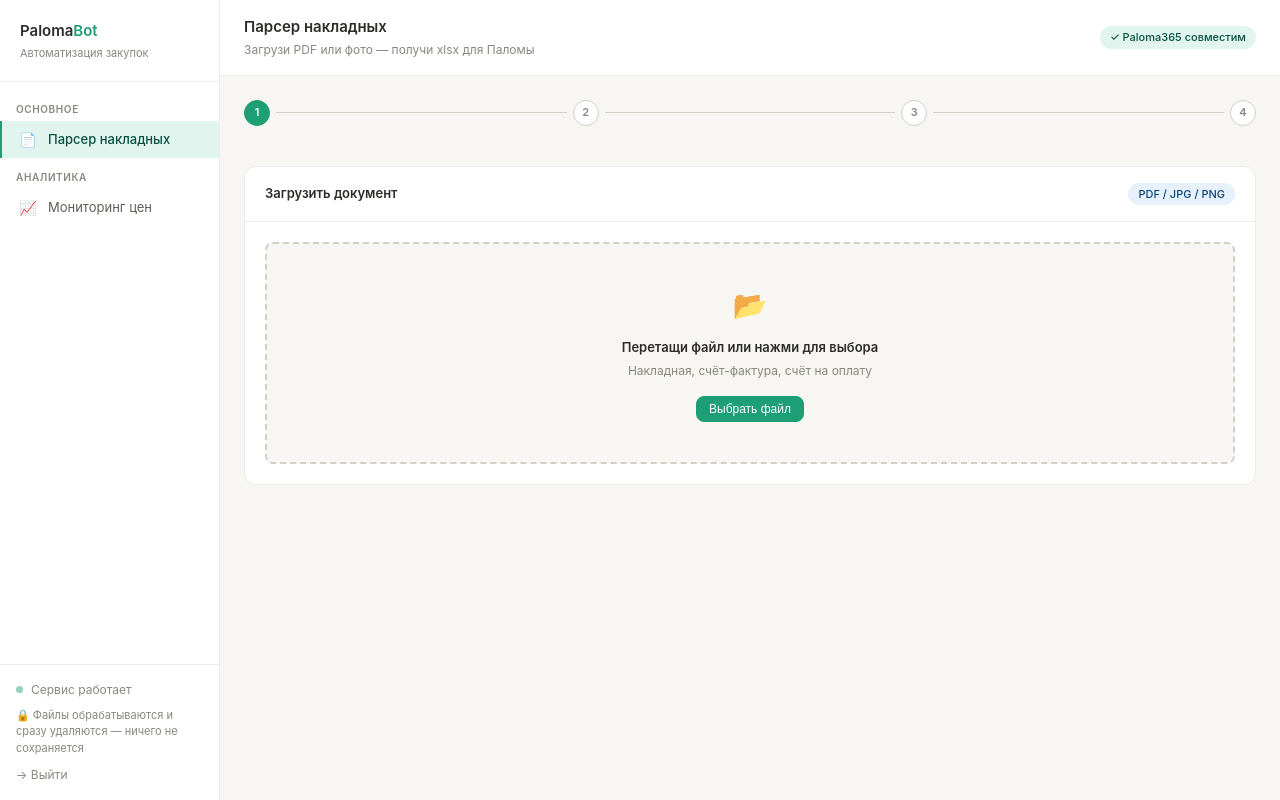
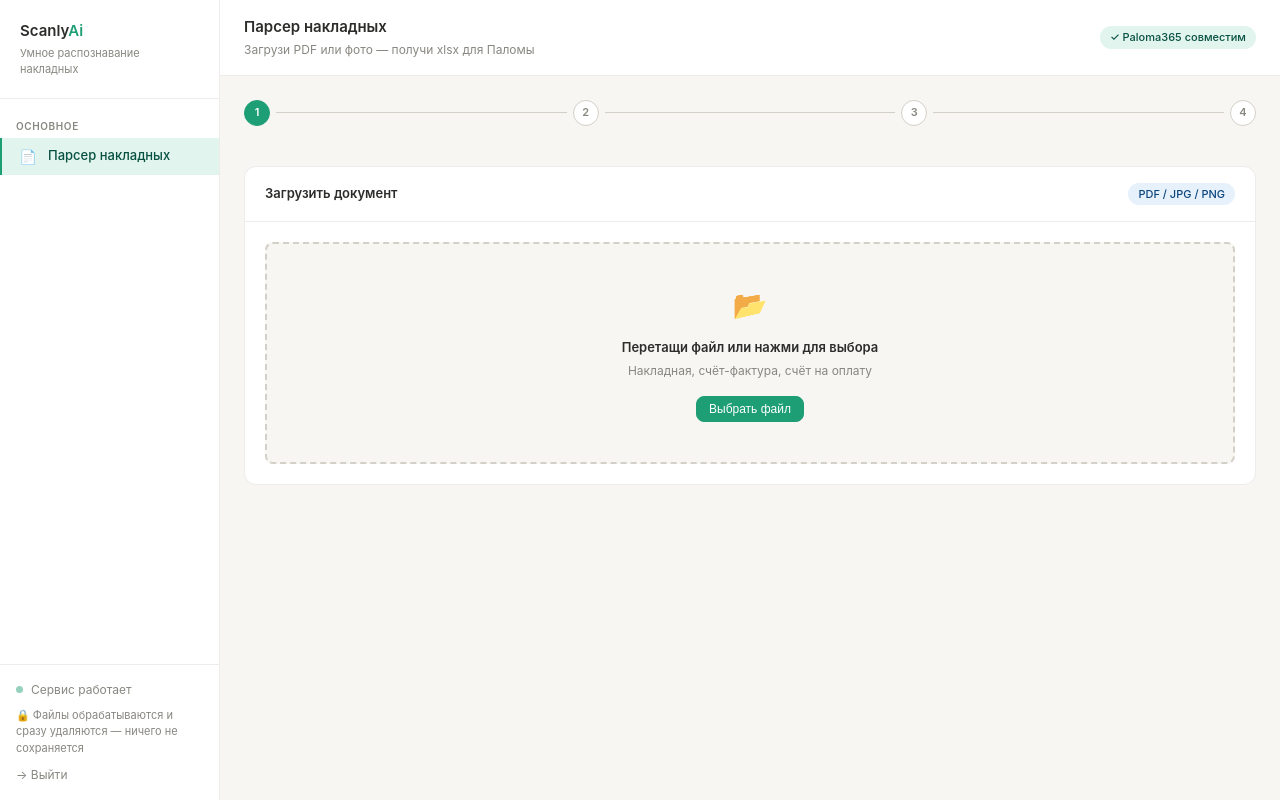
Before and after one commit to abudinislam/paloma-web, a Flask app: page / in a window 1280 px wide. Run offline with Flask 3, Linux system fonts and the light colour scheme; the visitor is signed in with stand-in values (Sample User, id 1); data that the repository does not hold is empty; parts of the project's set-up code (start-up, migrations or seed data) failed here and were passed over.

Commit message:
Rebrand PalomaBot to ScanlyAi; fix silent duplicate key error in admin
- Rename all UI references from PalomaBot to ScanlyAi
- Replace "Автоматизация закупок" with "Умное распознавание накладных"
- Show flash error when duplicate password used in admin key creation
- Remove "Аналитика" nav section and stub prices page

Co-Authored-By: Claude Sonnet 4.6 <noreply@anthropic.com>

```diff
--- a/app.py
+++ b/app.py
@@ -1,4 +1,4 @@
-"""PalomaBot Web — веб-сервис для парсинга накладных
+"""ScanlyAi — умное распознавание накладных
 Flask + Claude API → xlsx для Paloma365
 """
 import os
--- a/routes.py
+++ b/routes.py
@@ -3,7 +3,7 @@ import os
 from datetime import datetime, timezone
 from functools import wraps
 
-from flask import Blueprint, render_template, request, jsonify, send_file, session, redirect, url_for
+from flask import Blueprint, render_template, request, jsonify, send_file, session, redirect, url_for, flash
 
 from extensions import db
 from models import Invoice, AccessKey
@@ -261,13 +261,16 @@ def admin_key_add():
     if not password:
         return redirect(url_for('main.admin'))
     existing = AccessKey.query.filter_by(key_hash=AccessKey.hash(password)).first()
-    if not existing:
+    if existing:
+        flash('Этот пароль уже используется другим клиентом. Придумайте другой.', 'error')
+    else:
         db.session.add(AccessKey(
             key_hash=AccessKey.hash(password),
             label=label,
             monthly_limit=limit,
         ))
         db.session.commit()
+        flash(f'Клиент «{label or password}» добавлен.', 'success')
     return redirect(url_for('main.admin'))
 
 
--- a/templates/admin_login.html
+++ b/templates/admin_login.html
@@ -3,7 +3,7 @@
 <head>
 <meta charset="UTF-8">
 <meta name="viewport" content="width=device-width, initial-scale=1.0">
-<title>PalomaBot — Админ</title>
+<title>ScanlyAi — Админ</title>
 <style>
 *{box-sizing:border-box;margin:0;padding:0}
 :root{--teal:#1D9E75;--teal-dark:#085041;--gray-50:#F7F6F2;--gray-100:#EDECEA;--gray-200:#D3D1C7;--gray-400:#888780;--gray-600:#5F5E5A;--gray-800:#2C2C2A;--white:#fff;--radius:12px;--radius-sm:8px}
@@ -22,7 +22,7 @@ input[type=password]:focus{border-color:var(--teal)}
 </head>
 <body>
 <div class="card">
-  <div class="logo">Paloma<span>Bot</span></div>
+  <div class="logo">Scanly<span>Ai</span></div>
   <div class="sub">Панель управления</div>
   <form method="POST">
     <label>Пароль администратора</label>
--- a/templates/index.html
+++ b/templates/index.html
@@ -3,7 +3,7 @@
 <head>
 <meta charset="UTF-8">
 <meta name="viewport" content="width=device-width, initial-scale=1.0">
-<title>PalomaBot — автоматизация накладных</title>
+<title>ScanlyAi — умное распознавание накладных</title>
 <style>
 *{box-sizing:border-box;margin:0;padding:0}
 :root{
@@ -124,8 +124,8 @@ td[contenteditable]:focus{background:var(--blue-light)!important;box-shadow:inse
 <div class="app">
   <div class="sidebar">
     <div class="sidebar-header">
-      <div class="logo">Paloma<span>Bot</span></div>
-      <div class="logo-sub">Автоматизация закупок</div>
+      <div class="logo">Scanly<span>Ai</span></div>
+      <div class="logo-sub">Умное распознавание накладных</div>
     </div>
     <nav class="nav">
       <div class="nav-section">Основное</div>
@@ -137,10 +137,6 @@ td[contenteditable]:focus{background:var(--blue-light)!important;box-shadow:inse
         <span class="nav-icon">🕐</span> История
       </a>
 -->
-      <div class="nav-section">Аналитика</div>
-      <a class="nav-item" onclick="showPage('prices',this)">
-        <span class="nav-icon">📈</span> Мониторинг цен
-      </a>
     </nav>
     <div class="sidebar-footer">
       <div class="status-row">
@@ -285,25 +281,6 @@ td[contenteditable]:focus{background:var(--blue-light)!important;box-shadow:inse
     </div>
 -->
 
-    <!-- ЦЕНЫ -->
-    <div id="page-prices" class="hidden">
-      <div class="topbar">
-        <div>
-          <div class="page-title">Мониторинг цен</div>
-          <div class="page-sub">Сравнение с прошлыми поставками</div>
-        </div>
-        <span class="badge badge-amber">В разработке</span>
-      </div>
-      <div class="content">
-        <div class="card">
-          <div class="coming-soon">
-            <div style="font-size:36px">📈</div>
-            <h3>Мониторинг цен поставщиков</h3>
-            <p style="font-size:12px;max-width:320px;margin:0 auto">Автоматические уведомления в Telegram когда поставщик поднимает цены по сравнению с прошлой накладной</p>
-          </div>
-        </div>
-      </div>
-    </div>
 
   </div>
 </div>
--- a/templates/login.html
+++ b/templates/login.html
@@ -3,7 +3,7 @@
 <head>
 <meta charset="UTF-8">
 <meta name="viewport" content="width=device-width, initial-scale=1.0">
-<title>PalomaBot — Вход</title>
+<title>ScanlyAi — Вход</title>
 <style>
 *{box-sizing:border-box;margin:0;padding:0}
 :root{
@@ -28,8 +28,8 @@ input[type=password]:focus{border-color:var(--teal)}
 </head>
 <body>
 <div class="card">
-  <div class="logo">Paloma<span>Bot</span></div>
-  <div class="logo-sub">Автоматизация накладных для Paloma365</div>
+  <div class="logo">Scanly<span>Ai</span></div>
+  <div class="logo-sub">Умное распознавание накладных</div>
   <form method="POST">
     <label>Пароль доступа</label>
     <input type="password" name="password" placeholder="Введите пароль" autofocus required>
```
Also changed, not shown: templates/admin.html (+9 -2 lines).
